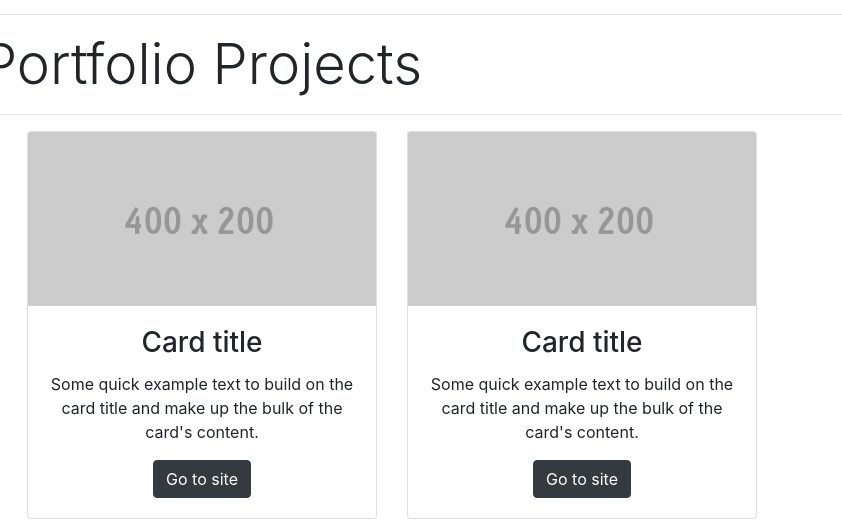
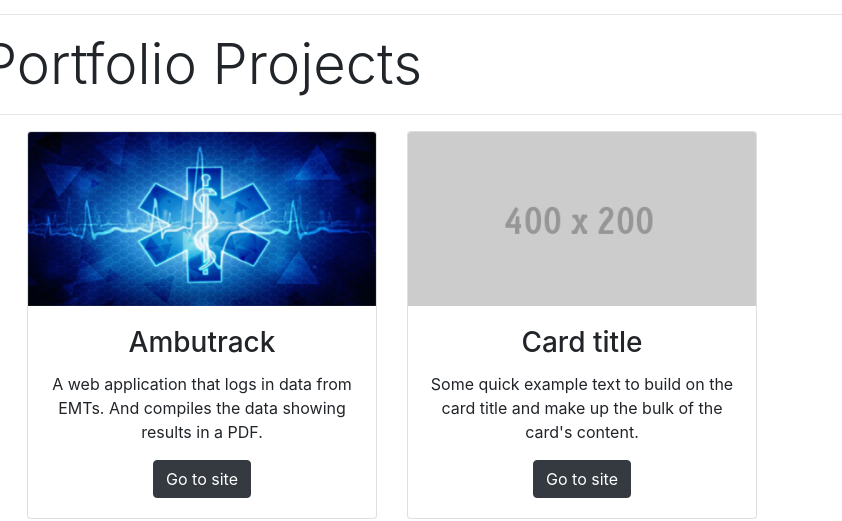
Before and after one commit to guidoasbun/profile, a plain HTML site: page portfolio.html in a window 1280 px wide. Shown: the part 380-901 px from the top of the page, 438-1280 px from the left. Drawn offline with Linux system fonts and the light colour scheme.

Commit message:
added ambutrack

```diff
--- a/portfolio.html
+++ b/portfolio.html
@@ -87,11 +87,11 @@
         </div>
         <div class="col-md-4 pb-1 pb-md-0">
           <div class="card">
-            <img class="card-img-top" src="images/400X200.gif" alt="Card image cap">
+            <img class="card-img-top" src="./images/EMTblueFinal.jpg" alt="Card image cap">
             <div class="card-body">
-              <h3 class="card-title">Card title</h3>
-              <p class="card-text">Some quick example text to build on the card title and make up the bulk of the card's content.</p>
-              <a href="#" class="btn btn-dark">Go to site</a>
+              <h3 class="card-title">Ambutrack</h3>
+              <p class="card-text">A web application that logs in data from EMTs. And compiles the data showing results in a PDF.</p>
+              <a href="http://ambutrack.herokuapp.com/" target="_blank" class="btn btn-dark">Go to site</a>
             </div>
           </div>
         </div>
```
Also changed, not shown: images/EMTblueFinal.jpg (added).
